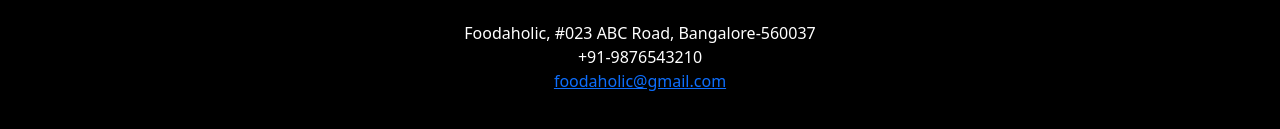
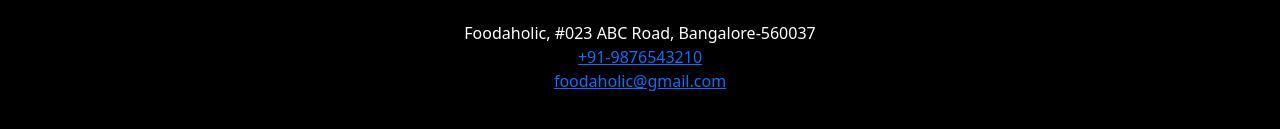
Before and after one commit to ApekshaGawade/Restaurant_Foodaholic, a plain HTML site: page index.html in a window 1280 px wide. Shown: the part 2508-2637 px from the top of the page. Drawn offline with nearby package versions, Linux system fonts and the light colour scheme.

Commit message:
Update index.html

```diff
--- a/index.html
+++ b/index.html
@@ -137,7 +137,7 @@
 <div class="title" style="color:white; font-size:40px">Details</div>
     <ul class="d-inline">
         <li class="text-center">Foodaholic, #023 ABC Road, Bangalore-560037</li>
-        <li class="text-center">+91-9876543210</li>
+        <li class="text-center"><a href="tel:9876543210">+91-9876543210</a></li>
         <li class="text-center"><a href="https://www.gmail.com">foodaholic@gmail.com</a></li>
     </ul>
 </div>
```
